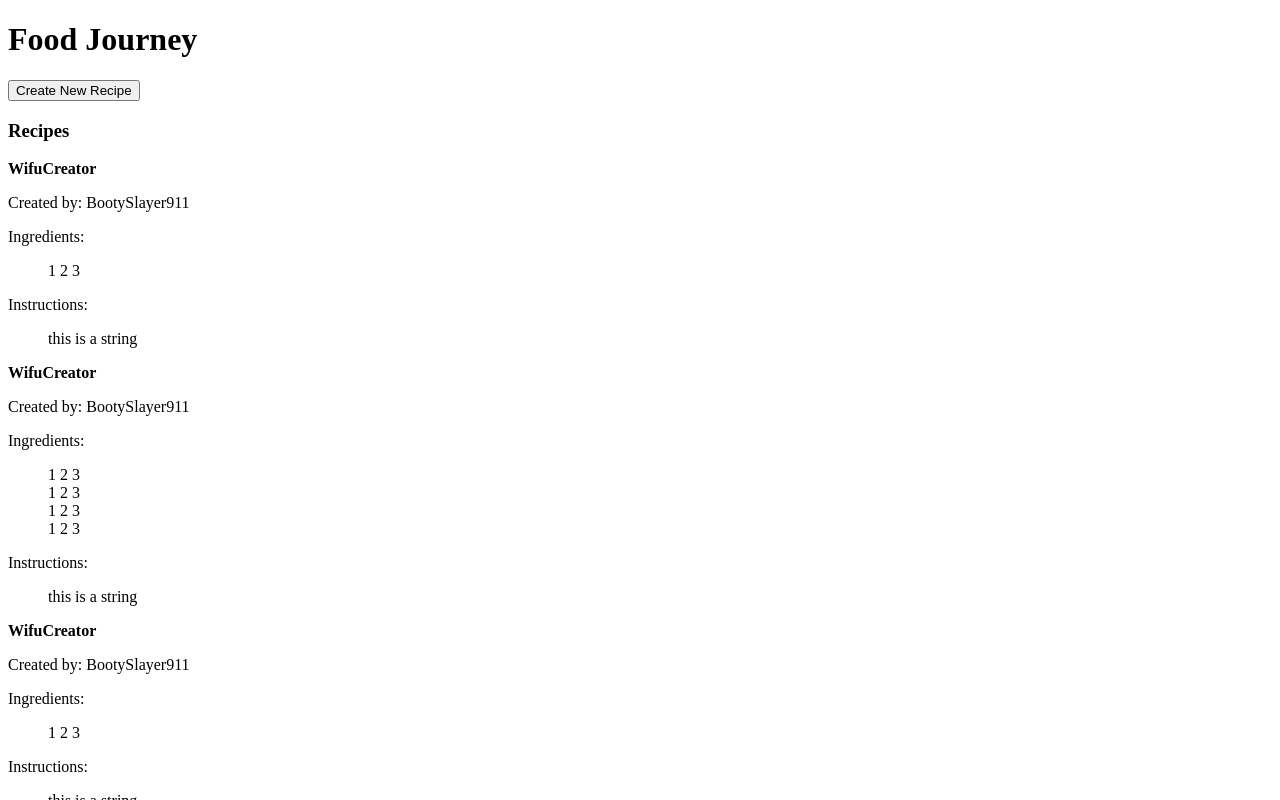
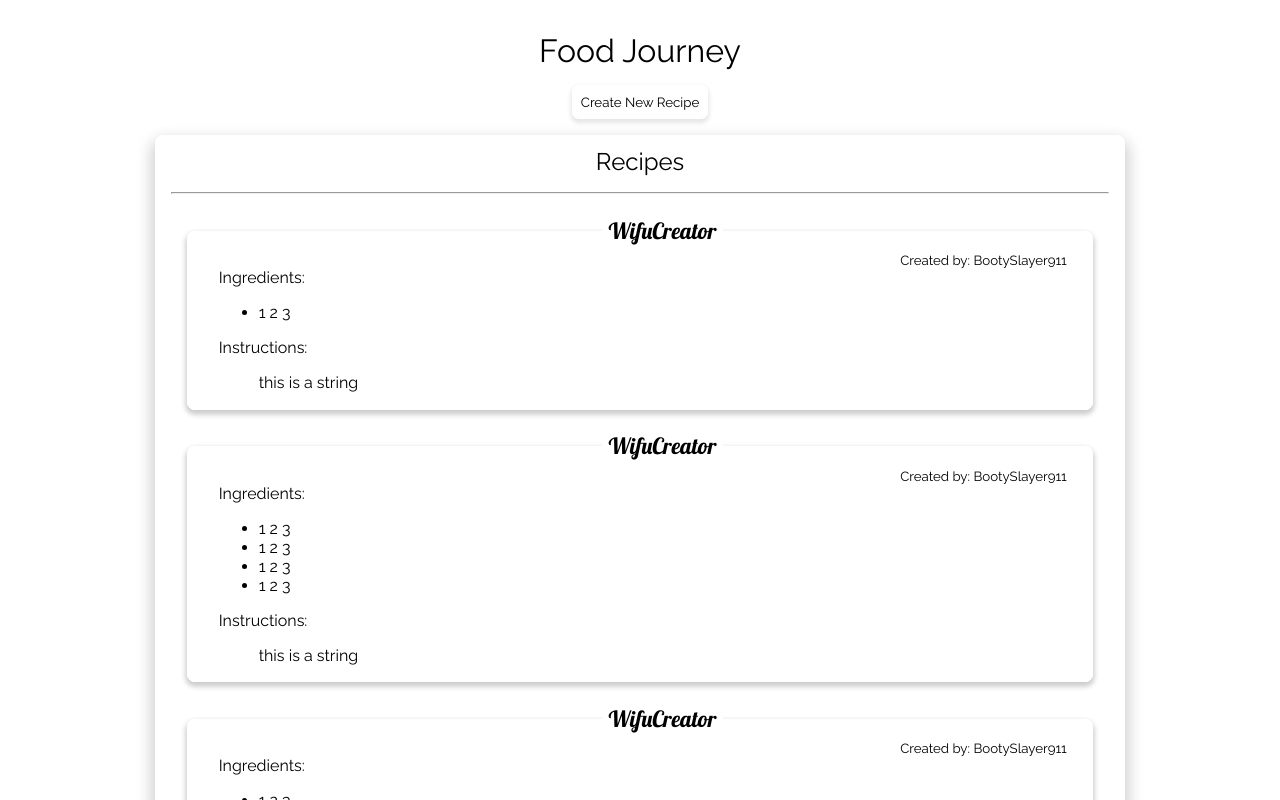
Before and after one commit to ChristopherJPan/food-journey-1, a React app: page / in a window 1280 px wide. Shown: the top 800 px of the page. Built offline with nearby package versions, Linux system fonts and the light colour scheme; no server answers.

Commit message:
styling added and errant comment removal

```diff
--- a/src/main/components/Ingredients.jsx
+++ b/src/main/components/Ingredients.jsx
@@ -4,9 +4,9 @@ import React from 'react';
 const Ingredients = (props) => {
 
   return(
-    <div id="ingredients">
+    <li id="ingredients">
       {props.name} {props.quantity} {props.unitOfMeasurement}
-    </div>
+    </li>
   )
 }
 
--- a/src/main/components/Recipe.jsx
+++ b/src/main/components/Recipe.jsx
@@ -12,43 +12,37 @@ import Ingredients from './Ingredients';
 
 const Recipe = props => {
 
+  /**
+   * expect the data of ingredients to be formated this way
+   * [{
+   * name: '',
+   * quantity: 0,
+   * unitOfMeasurement: '',
+   * }]
+   */
   const ingredientsArray = props.ingredients.map((ing) => (
     <Ingredients
       name={ing.name}
       quantity={ing.quantity}
       unitOfMeasurement={ing.unitOfMeasurement}
-      // [{
-      //   name: '',
-      //   quantity: 0,
-      //   unitOfMeasurement: '',
-      // }]
-      //expect the data of ingredients to be formated this way
     />
   ));
 
   return (
-  <div className="recipe">
-    {/* <strong>Simple Xi'an Spices</strong> */}
-    <strong>{props.recipeName}</strong>
-    {/* <p>Created by: Master Chef</p> */}
-    <p>Created by: {props.account}</p>
-    <div>Ingredients:
+  <fieldset className="recipe">
+    <legend>{props.recipeName}</legend>
+    <h5>Created by: {props.account}</h5>
+    <div className="ingredients">Ingredients:
       <ul>
         { ingredientsArray }
-        {/* <li>2 tbsp cumin</li>
-        <li>1 tbsp fennel seeds</li>
-        <li>2 tbsp cayenna</li> */}
       </ul>
     </div>
-    <div>Instructions:
+    <div className="instructions">Instructions:
       <ol>
         {props.instructions}
-        {/* <li>Ground the spices using a mortar and pestel</li>
-        <li>On a frying pan, combine the spices and cook them on a low heat for 3-5 minutes</li>
-        <li>Sprinkle atop your favorite bbq items for a mouthwatering kick</li> */}
       </ol>
     </div>
-  </div>
+  </fieldset>
   );
 };
 
--- a/src/main/components/RecipeList.jsx
+++ b/src/main/components/RecipeList.jsx
@@ -12,7 +12,6 @@ import Recipe from './Recipe';
 
 const RecipeList = (props) => {
 
-  // to implement later when receiving an array of objects for each recipe
   const theRecipeList = props.recipeList.map((recipe) => (
     // console.log('this is recipe', recipe)
     <Recipe
@@ -24,14 +23,13 @@ const RecipeList = (props) => {
       ingredients={recipe.ingredients}
       instructions={recipe.instructions}
       // image={recipe.image} // stretch goal
-      // if expand feature is added, add it here and remove ingredients/instructions
     />
   ));
 
   return(
     <div id="recipeList">
-      <h3>Recipes</h3>
-      {/* <Recipe /> */}
+      <h2>Recipes</h2>
+      <hr />
       { theRecipeList }
     </div>
   );
--- a/src/main/containers/MainContainer.jsx
+++ b/src/main/containers/MainContainer.jsx
@@ -20,14 +20,12 @@ import RecipesContainer from './RecipesContainer';
 
 // mapStateToProps
 const mapStateToProps = state => ({
-  // need to define state first, then fill this in
   recipeList: state.recipe.recipeList,
 
 });
 
 // mapDispatchToProps
 const mapDispatchToProps = dispatch => ({
-  // need to better flesh out actions, then map below
   // logIn: () => dispatch(actions.accountInfo()),
   // createRecipe: () => dispatch(actions.recipeCreator()),
   getState: () => dispatch(actions.getInitialState()) //may need to put parameter
@@ -43,7 +41,7 @@ class MainContainer extends Component {
       .then(res => res.json())
       // .then(data => store.dispatch(getInitialState(data)))
       // .then(data => console.log(data))
-      .then(data => this.props.getState(data)) //not sure if this will work
+      .then(data => this.props.getState(data))
   }
 
   render() {
@@ -58,5 +56,4 @@ class MainContainer extends Component {
   }
 }
 
-// export default MainContainer;
-export default connect(mapStateToProps, null)(MainContainer); // will be required later upon full Redux integration
+export default connect(mapStateToProps, null)(MainContainer);
--- a/src/main/containers/RecipesContainer.jsx
+++ b/src/main/containers/RecipesContainer.jsx
@@ -19,7 +19,7 @@ class RecipesContainer extends Component {
     return(
       <div id="recipesContainer">
         <RecipeList
-        recipeList={this.props.recipeList}
+          recipeList={this.props.recipeList}
         />
       </div>
     );
--- a/src/styles.scss
+++ b/src/styles.scss
@@ -0,0 +1,80 @@
+@import url('https://fonts.googleapis.com/css2?family=Raleway&family=Lobster&display=swap');
+* { font-family: Raleway, Arial; font-weight: 400; }
+body { margin: 0; padding: 0; }
+h1,h2,h3,h4,h5,h6,p { margin: 0; }
+
+h1 {
+  display: grid;
+  grid-column: 2;
+  grid-row: 1;
+  text-align: center;
+  margin-top: 1em;
+}
+div#mainContainer {
+  display: grid;
+  grid-template-columns: 1fr minmax(auto, 7fr) 1fr;
+  grid-template-rows: 1fr minmax(auto, 1fr) 1fr;
+  grid-gap: 1em;
+  width: 100%;
+  height: 100vh;
+  box-sizing: border-box;
+  div#navBarContainer {
+    display: grid;
+    grid-column: 2;
+    grid-row: 2;
+    grid-gap: 1em;
+    text-align: center;
+    button {
+      padding: 0.6em;
+      border: 0.1em solid rgba(0,0,0,0);
+      border-radius: 0.5em;
+      background: #fff;
+      box-shadow: 0 0.2em 0.3em 0.1em rgba(0,0,0,0.1);
+      &:hover {
+        background-color: #eef;
+        border: 0.1em solid #aaf;
+      }
+    }
+  }
+  div#recipesContainer {
+    display: grid;
+    grid-column: 2;
+    grid-row: 3;
+    grid-gap: 1em;
+    text-align: center;
+    border-radius: 0.5em;
+    box-shadow: 0 0.5em 1em 0.2em rgba(0,0,0,0.2);
+    h2 {
+      margin: 0.5em;
+    }
+    hr {
+      margin: 1em;
+      color: rgba(255, 255, 255, 0.6);
+    }
+    fieldset.recipe {
+      background-color: #fff;
+      border: none;
+      margin: 1em 2em;
+      padding: 0.1em 0;
+      border-radius: 0.5em;
+      box-shadow: 0 0.2em 0.3em 0.1em rgba(0,0,0,0.2);
+      legend {
+        padding: 0.3em;
+        margin-left: 1em;
+        background-color: #fff;
+        border-radius: 0.3em;
+        font-size: 1.4em;
+        font-family: Lobster;
+      }
+      h5 {
+        text-align: right;
+        margin-right: 2em;
+        padding-left: min(6em, 10%);
+      }
+      div.ingredients, div.instructions {
+        text-align: left;
+        margin: 0 2em;
+      }
+    }
+  }
+}
```
